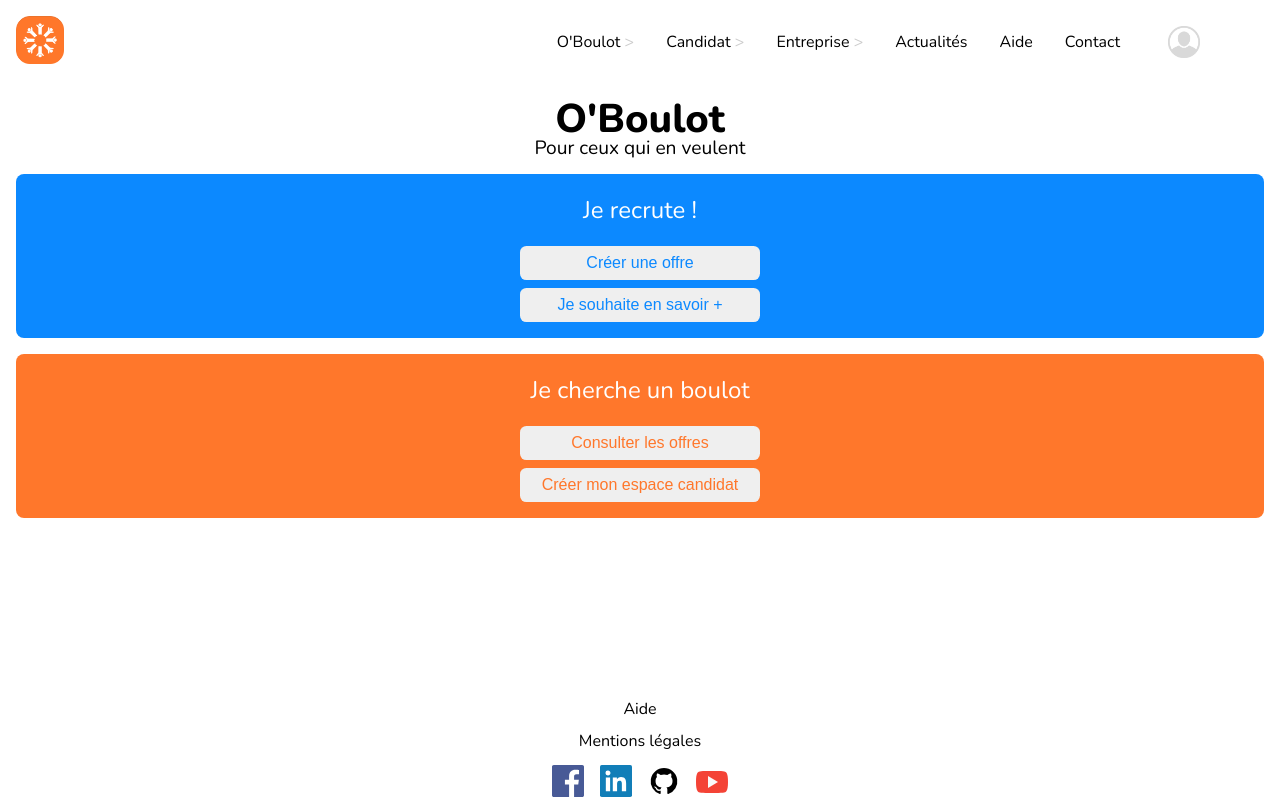
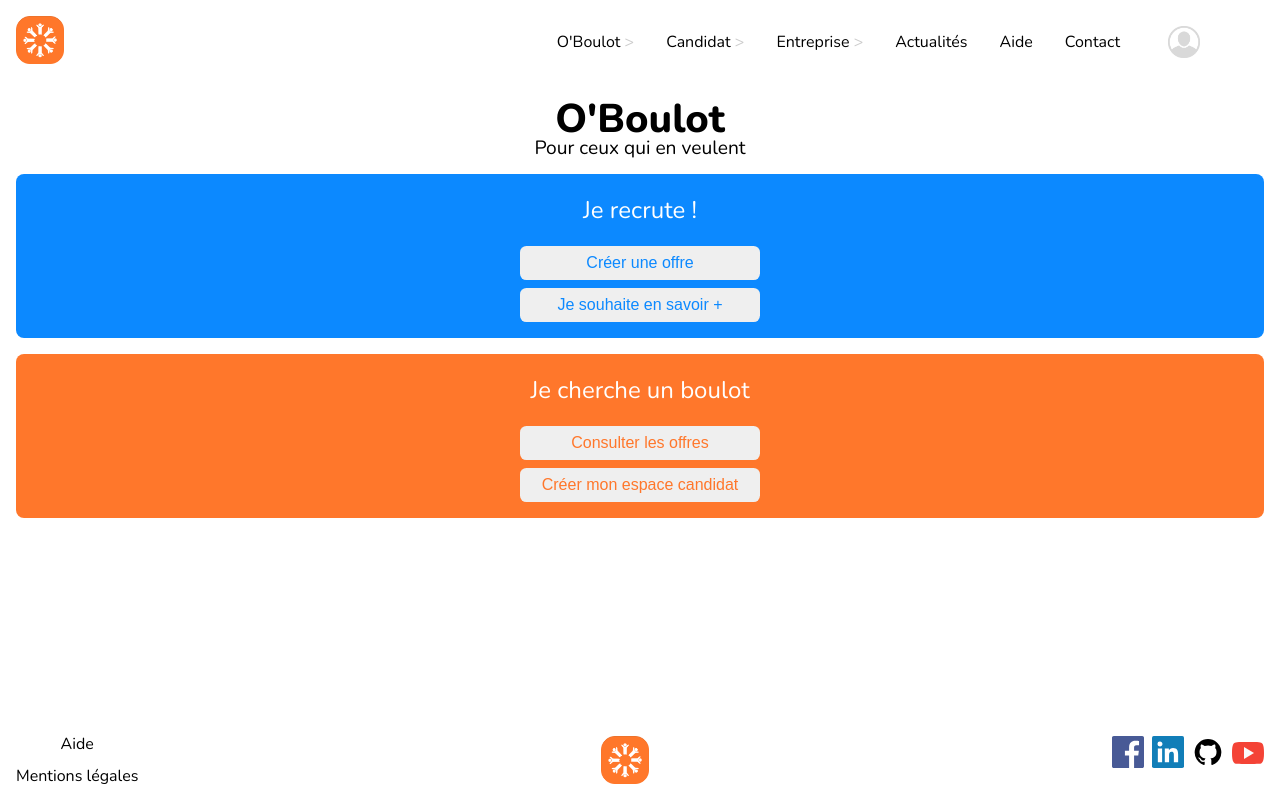
Before and after one commit to lekdup/projet-o-boulot, a React (Create React App) app in the folder front/: page / in a window 1280 px wide. Built offline with nearby package versions, Linux system fonts and the light colour scheme.

Commit message:
footer for desktop view

```diff
--- a/front/src/components/Footer/Footer.scss
+++ b/front/src/components/Footer/Footer.scss
@@ -1,5 +1,11 @@
 footer {
     margin-top: auto;
+    @media (min-width: 799px) {
+        margin-right: 1rem;
+        margin-left: 1rem;
+        display: flex;
+        justify-content: space-between;
+    }
 }
 
 .aide {
@@ -11,7 +17,7 @@
 .social {
     display: flex;
     justify-content: center;
-    gap: 1rem;
+    gap: .5rem;
     &-icon {
         // max-width: 100%;
     }
@@ -23,4 +29,8 @@
 
 .logo-footer {
     display: none;
+    @media (min-width: 799px) {
+        display: block;
+        width: 3rem;
+    }
 }
```
